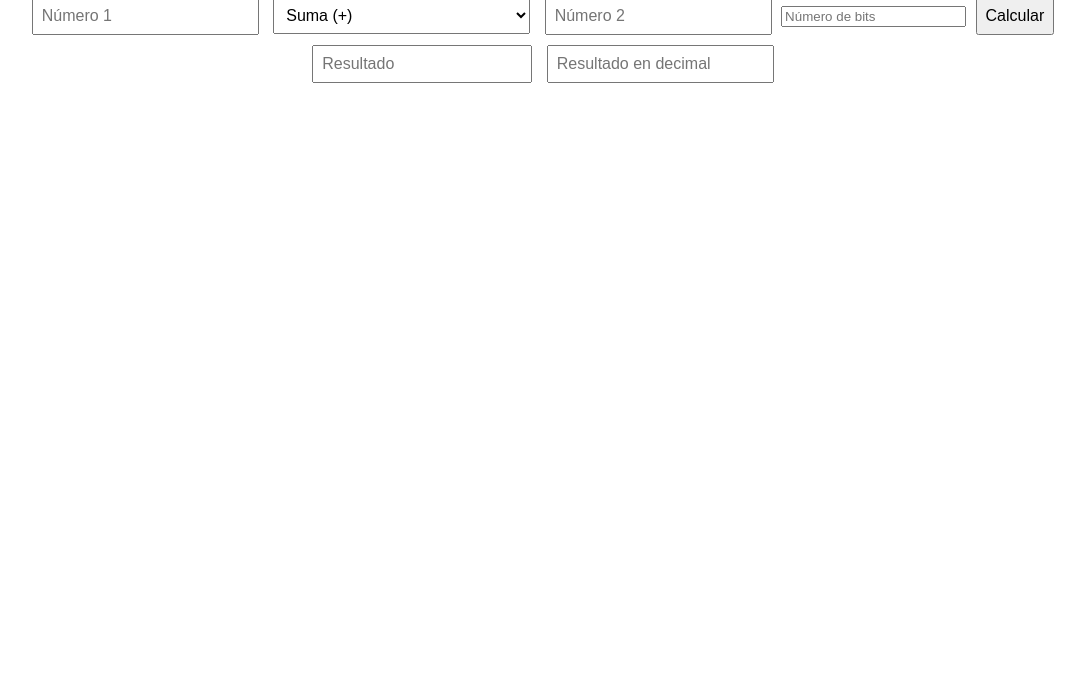
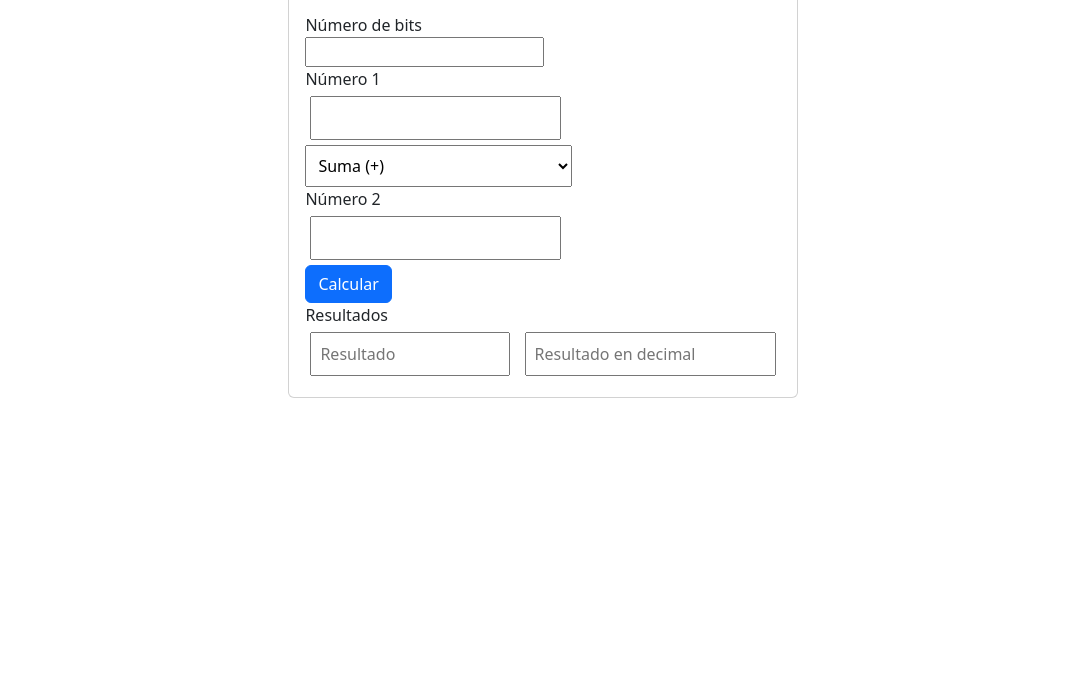
Before and after one commit to LuisPinto9/Calculadora-Binaria, a plain HTML site: page index.html in a window 1280 px wide. Shown: the part 116-800 px from the top of the page, without its empty margins (97-1182 px from the left). Drawn offline with nearby package versions, Linux system fonts and the light colour scheme.

Commit message:
Arreglo de front

```diff
--- a/Script.js
+++ b/Script.js
@@ -74,18 +74,12 @@ function subtractBinary(num1, num2, bits) {
   const decimal1 = binaryToDecimal(num1);
   const decimal2 = binaryToDecimal(num2);
 
-  console.log(decimal1);
-
   // Realiza la resta decimal
   let difference = decimal1 - decimal2;
-
-  console.log(difference);
 
   // Verifica si hay sobreflujo o subflujo
   const maxDecimalValue = Math.pow(2, bits - 1) - 1; // Calcula el máximo valor positivo representable
   const minDecimalValue = -Math.pow(2, bits - 1); // Calcula el máximo valor negativo representable
-
-  console.log(maxDecimalValue + " " + minDecimalValue);
 
   // Si hay sobreflujo o subflujo, ajusta el valor
   if (difference > maxDecimalValue || difference < minDecimalValue) {
--- a/index.html
+++ b/index.html
@@ -1,14 +1,36 @@
 <!DOCTYPE html>
 <html lang="en">
   <head>
-  <meta charset="UTF-8">
+    <meta charset="UTF-8" />
     <title>Calculadora Binaria</title>
-  <link rel="stylesheet" href="styles.css">
+    <link rel="stylesheet" href="styles.css" />
+    <link
+      href="https://cdn.jsdelivr.net/npm/bootstrap@5.3.2/dist/css/bootstrap.min.css"
+      rel="stylesheet"
+      integrity="sha384-T3c6CoIi6uLrA9TneNEoa7RxnatzjcDSCmG1MXxSR1GAsXEV/Dwwykc2MPK8M2HN"
+      crossorigin="anonymous"
+    />
   </head>
   <body>
-  <h1>Calculadora Binaria</h1>
-  <div class="calculator">
-    <input type="text" id="num1" placeholder="Número 1">
+    <div
+      class="container d-flex align-items-center justify-content-center pt-5"
+    >
+      <div class="card">
+        <div class="card-title">
+          <h1 style="text-align: center">Calculadora Binaria</h1>
+        </div>
+        <div class="card-body">
+          <div>
+            <span>Número de bits</span>
+            <br />
+            <input type="number" id="bits" />
+          </div>
+          <div>
+            <span>Número 1</span>
+            <br />
+            <input type="text" id="num1" />
+          </div>
+          <div>
             <select id="operator">
               <option value="add">Suma (+)</option>
               <option value="subtract">Resta (-)</option>
@@ -17,12 +39,36 @@
               <option value="leftShift">Desplazamiento Izquierda (<<)</option>
               <option value="rightShift">Desplazamiento Derecha (>>)</option>
             </select>
-    <input type="text" id="num2" placeholder="Número 2">
-    <input type="number" id="bits" placeholder="Número de bits">
-    <button onclick="calculate()">Calcular</button>
-    <input type="text" id="result" placeholder="Resultado" readonly>
-    <input type="text" id="result-decimal" placeholder="Resultado en decimal" readonly>
           </div>
+          <div>
+            <span>Número 2 </span>
+            <br />
+            <input type="text" id="num2" />
+          </div>
+          <div>
+            <button class="btn btn-primary" onclick="calculate()">
+              Calcular
+            </button>
+          </div>
+          <div>
+            <span>Resultados</span>
+            <br />
+            <input type="text" id="result" placeholder="Resultado" readonly />
+            <input
+              type="text"
+              id="result-decimal"
+              placeholder="Resultado en decimal"
+              readonly
+            />
+          </div>
+        </div>
+      </div>
+    </div>
+    <script
+      src="https://cdn.jsdelivr.net/npm/bootstrap@5.3.2/dist/js/bootstrap.bundle.min.js"
+      integrity="sha384-C6RzsynM9kWDrMNeT87bh95OGNyZPhcTNXj1NW7RuBCsyN/o0jlpcV8Qyq46cDfL"
+      crossorigin="anonymous"
+    ></script>
     <script src="script.js"></script>
   </body>
 </html>
--- a/styles.css
+++ b/styles.css
@@ -1,15 +1,10 @@
 body {
     font-family: Arial, sans-serif;
-    text-align: center;
     margin-top: 50px;
   }
 
   h1 {
     color: #333;
-  }
-
-  .calculator {
-    margin-top: 20px;
   }
 
   input[type="text"],
```
Lines whose indentation alone changed are shown as unchanged.
